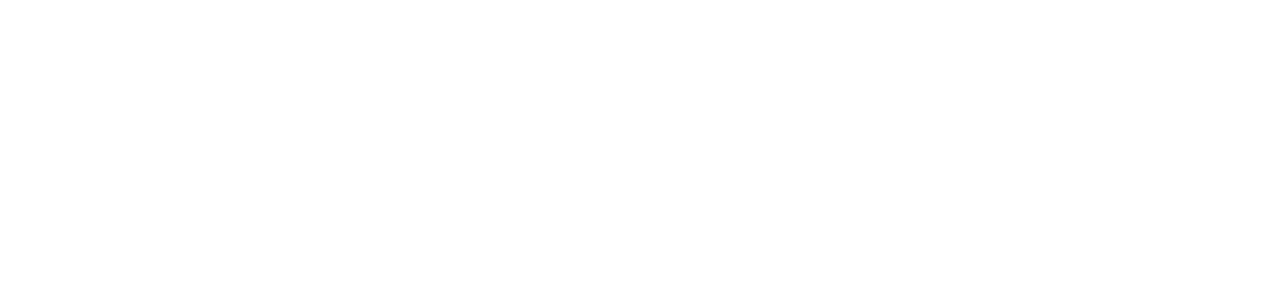
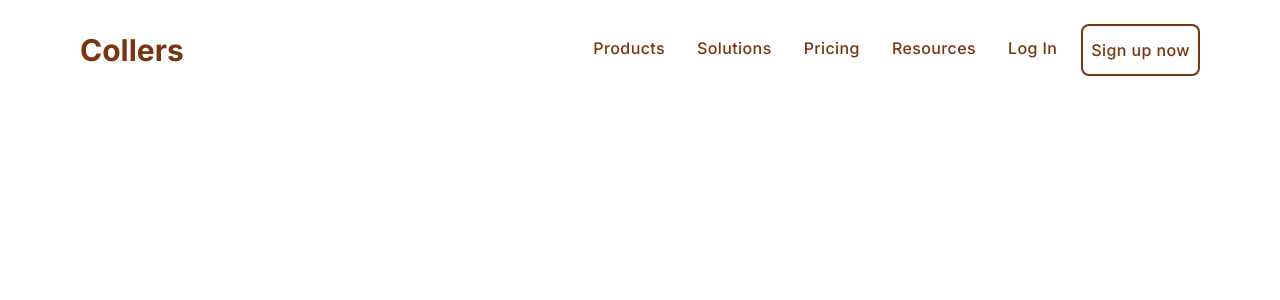
Before and after one commit to altunmustafa/collectible-sneakers, a Next.js app: page / in a window 1280 px wide. Shown: the top 300 px of the page. Built offline with nearby package versions, Linux system fonts and the light colour scheme.

Commit message:
feat: add Header, NavBar components

```diff
--- a/src/app/layout.tsx
+++ b/src/app/layout.tsx
@@ -1,6 +1,7 @@
 import type { Metadata } from "next";
 import { Inter } from "next/font/google";
 import "./globals.css";
+import Header from "@/components/Header";
 
 const inter = Inter({ subsets: ["latin"] });
 
@@ -16,7 +17,10 @@
 }>) {
   return (
     <html lang="en">
-      <body className={inter.className}>{children}</body>
+      <body className={inter.className}>
+        <Header />
+        {children}
+      </body>
     </html>
   );
 }
--- /dev/null
+++ b/src/components/Header.tsx
@@ -0,0 +1,13 @@
+import NavBar from "./NavBar";
+
+const Header: React.FC = () => {
+
+  return (
+    <header className="flex items-center justify-between px-4 py-4 md:px-20 md:py-6 max-w-full w-full text-amber-900">
+      <h1 className="text-3xl font-bold h-min">Collers</h1>
+      <NavBar />
+    </header>
+  )
+}
+
+export default Header;
--- /dev/null
+++ b/src/components/NavBar.tsx
@@ -0,0 +1,22 @@
+"use client";
+import NavItem from "@/components/NavItem";
+import navItems from "@/data/navItems";
+import { useState } from "react";
+import { Bars3Icon } from "@heroicons/react/24/outline";
+
+const NavBar: React.FC = () => {
+  const [isMenuOpen, setIsMenuOpen] = useState(false);
+
+  return (
+    <>
+      <nav className="hidden md:flex gap-4 max-md:flex-wrap">
+        {navItems.map((item, index) => (
+          <NavItem key={item.text} navItem={item} />
+        ))}
+      </nav>
+      <Bars3Icon className="md:hidden w-6 h-6" onClick={() => setIsMenuOpen(!isMenuOpen)} />
+    </>
+  )
+}
+
+export default NavBar;
--- /dev/null
+++ b/src/components/NavItem.tsx
@@ -0,0 +1,13 @@
+import { INavItem } from "@/data/navItems";
+
+interface INavItemProps {
+  navItem: INavItem
+}
+
+const NavItem: React.FC<INavItemProps> = ({ navItem }) => {
+  const { text, isBorder = false } = navItem;
+
+  return <a className={`block px-2 py-3 whitespace-nowrap text-base font-medium tracking-wide ${isBorder ? "border-2 border-amber-900" : ""} rounded-lg`} href="#">{text}</a>;
+};
+
+export default NavItem;
--- /dev/null
+++ b/src/data/navItems.ts
@@ -0,0 +1,33 @@
+export interface INavItem {
+  text: string,
+  isBorder?: boolean
+}
+
+const navItems: INavItem[] = [
+  {
+    text: "Products",
+    isBorder: false,
+  },
+  {
+    text: "Solutions",
+    isBorder: false,
+  },
+  {
+    text: "Pricing",
+    isBorder: false,
+  },
+  {
+    text: "Resources",
+    isBorder: false,
+  },
+  {
+    text: "Log In",
+    isBorder: false,
+  },
+  {
+    text: "Sign up now",
+    isBorder: true,
+  },
+];
+
+export default navItems;
```
